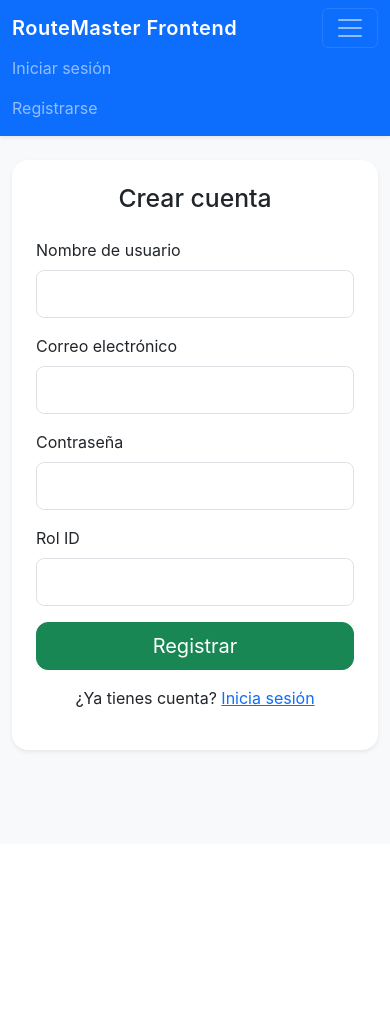
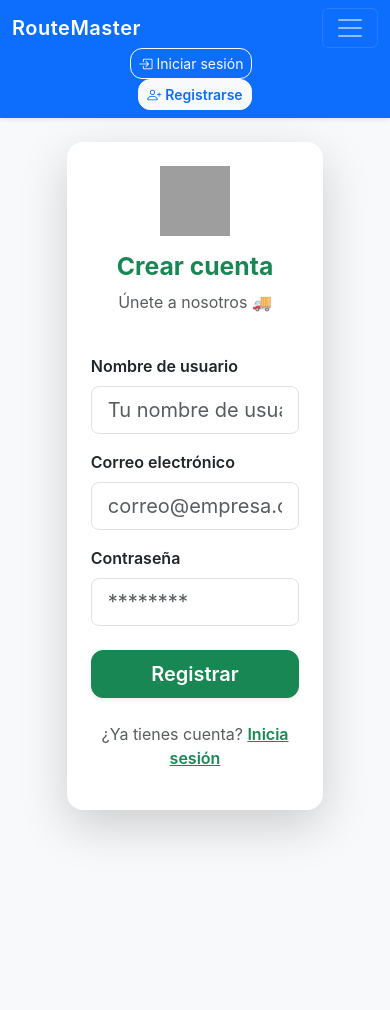
Before and after one commit to Caliz17/front_routeMaster, a Flask app: page /auth/register in a window 390 px wide, after a click that opens the changed part. Before the commit the page ends 753 px from the top, so only its background shows below. Run offline with Flask 3, Linux system fonts and the light colour scheme; some libraries are stand-ins or nearby versions; grey boxes are pictures that could not be loaded.

Commit message:
💄 Update style login an register

```diff
--- a/app/config.py
+++ b/app/config.py
@@ -12,5 +12,5 @@ class Config:
     WTF_CSRF_ENABLED = True
     SESSION_COOKIE_NAME = os.getenv("SESSION_COOKIE_NAME", "routemaster_session")
     API_BASE_URL = os.getenv("API_BASE_URL", "http://localhost:8000")
-    APP_NAME = os.getenv("APP_NAME", "RouteMaster Frontend")
+    APP_NAME = os.getenv("APP_NAME", "RouteMaster")
     PERMANENT_SESSION_LIFETIME = int(os.getenv("SESSION_LIFETIME", 60 * 60 * 4))
--- a/app/templates/auth/register.html
+++ b/app/templates/auth/register.html
@@ -1,39 +1,69 @@
 {% extends 'base.html' %}
+
 {% block content %}
-<div class="row justify-content-center">
-  <div class="col-md-6 col-lg-5">
-    <div class="card shadow-sm border-0">
-      <div class="card-body p-4">
-        <h2 class="card-title text-center mb-4">Crear cuenta</h2>
+<div class="container-fluid vh-100">
+  <div class="row h-90">
+    <!-- IZQUIERDA: FORMULARIO -->
+    <div class="col-md-6 d-flex align-items-center justify-content-center bg-light">
+      <div class="card shadow-lg border-0 rounded-4 p-4 w-75">
+        <div class="text-center mb-4">
+          <img src="https://images.icon-icons.com/2104/PNG/512/delivery_truck_icon_129545.png"
+               alt="Logo"
+               width="70"
+               height="70"
+               class="mb-3">
+          <h2 class="fw-bold text-success">Crear cuenta</h2>
+          <p class="text-muted">Únete a nosotros 🚚</p>
+        </div>
+
         <form method="post">
           {{ form.hidden_tag() }}
+
           <div class="mb-3">
-            {{ form.username.label(class='form-label') }}
-            {{ form.username(class='form-control form-control-lg') }}
-            {% for error in form.username.errors %}<div class="text-danger small">{{ error }}</div>{% endfor %}
+            {{ form.username.label(class='form-label fw-semibold') }}
+            {{ form.username(class='form-control form-control-lg', placeholder='Tu nombre de usuario') }}
+            {% for error in form.username.errors %}
+              <div class="text-danger small">{{ error }}</div>
+            {% endfor %}
           </div>
+
           <div class="mb-3">
-            {{ form.email.label(class='form-label') }}
-            {{ form.email(class='form-control form-control-lg') }}
-            {% for error in form.email.errors %}<div class="text-danger small">{{ error }}</div>{% endfor %}
+            {{ form.email.label(class='form-label fw-semibold') }}
+            {{ form.email(class='form-control form-control-lg', placeholder='correo@empresa.com') }}
+            {% for error in form.email.errors %}
+              <div class="text-danger small">{{ error }}</div>
+            {% endfor %}
           </div>
+
           <div class="mb-3">
-            {{ form.password.label(class='form-label') }}
-            {{ form.password(class='form-control form-control-lg') }}
-            {% for error in form.password.errors %}<div class="text-danger small">{{ error }}</div>{% endfor %}
+            {{ form.password.label(class='form-label fw-semibold') }}
+            {{ form.password(class='form-control form-control-lg', placeholder='********') }}
+            {% for error in form.password.errors %}
+              <div class="text-danger small">{{ error }}</div>
+            {% endfor %}
           </div>
-          <div class="mb-3">
-            {{ form.role_id.label(class='form-label') }}
-            {{ form.role_id(class='form-control form-control-lg') }}
-            {% for error in form.role_id.errors %}<div class="text-danger small">{{ error }}</div>{% endfor %}
-          </div>
-          <div class="d-grid">
-            {{ form.submit(class='btn btn-success btn-lg') }}
+
+          {{ form.role_id(type='hidden', value='1') }}
+
+          <div class="d-grid mt-4">
+            {{ form.submit(class='btn btn-success btn-lg fw-semibold shadow-sm') }}
           </div>
         </form>
-        <p class="mt-3 text-center">
-          ¿Ya tienes cuenta? <a href="{{ url_for('auth.login') }}">Inicia sesión</a>
+
+        <p class="mt-4 text-center text-muted">
+          ¿Ya tienes cuenta?
+          <a href="{{ url_for('auth.login') }}" class="text-success fw-semibold">Inicia sesión</a>
         </p>
+      </div>
+    </div>
+
+    <!-- DERECHA: IMAGEN -->
+    <div class="col-md-6 d-none d-md-block p-0">
+      <div class="h-90 w-100 position-relative">
+        <img src="https://images.icon-icons.com/3151/PNG/512/communication_typing_type_keyboard_emoticon_icon_192888.png"
+             alt="Fondo de registro"
+             class="w-100 h-90 object-fit-cover">
+        <div class="position-absolute top-0 start-0 w-100 h-90 bg-success opacity-25"></div>
       </div>
     </div>
   </div>
--- a/app/templates/base.html
+++ b/app/templates/base.html
@@ -16,25 +16,91 @@
         </button>
         <div class="collapse navbar-collapse" id="navbarNav">
           {% if current_user.is_authenticated %}
-          <ul class="navbar-nav me-auto">
-            <li class="nav-item"><a class="nav-link" href="{{ url_for('dashboard.index') }}">Dashboard</a></li>
-            <li class="nav-item"><a class="nav-link" href="{{ url_for('productos.list_view') }}">Productos</a></li>
-            <li class="nav-item"><a class="nav-link" href="{{ url_for('clientes.list_view') }}">Clientes</a></li>
-            <li class="nav-item"><a class="nav-link" href="{{ url_for('pedidos.list_view') }}">Pedidos</a></li>
-            <li class="nav-item"><a class="nav-link" href="{{ url_for('rutas.list_view') }}">Rutas</a></li>
-            <li class="nav-item"><a class="nav-link" href="{{ url_for('users.profile') }}">Mi Perfil</a></li>
+          <ul class="navbar-nav me-auto align-items-center">
+            {% set active = request.endpoint %}
+            <li class="nav-item">
+              <a class="nav-link px-3 py-2 rounded-3 {% if 'dashboard' in active %}bg-white text-primary fw-semibold shadow-sm{% else %}text-white opacity-90 hover-opacity-100{% endif %}"
+                href="{{ url_for('dashboard.index') }}">
+                <i class="bi bi-speedometer2 me-1"></i> Dashboard
+              </a>
+            </li>
+            <li class="nav-item">
+              <a class="nav-link px-3 py-2 rounded-3 {% if 'productos' in active %}bg-white text-primary fw-semibold shadow-sm{% else %}text-white opacity-90 hover-opacity-100{% endif %}"
+                href="{{ url_for('productos.list_view') }}">
+                <i class="bi bi-box-seam me-1"></i> Productos
+              </a>
+            </li>
+            <li class="nav-item">
+              <a class="nav-link px-3 py-2 rounded-3 {% if 'clientes' in active %}bg-white text-primary fw-semibold shadow-sm{% else %}text-white opacity-90 hover-opacity-100{% endif %}"
+                href="{{ url_for('clientes.list_view') }}">
+                <i class="bi bi-people me-1"></i> Clientes
+              </a>
+            </li>
+            <li class="nav-item">
+              <a class="nav-link px-3 py-2 rounded-3 {% if 'pedidos' in active %}bg-white text-primary fw-semibold shadow-sm{% else %}text-white opacity-90 hover-opacity-100{% endif %}"
+                href="{{ url_for('pedidos.list_view') }}">
+                <i class="bi bi-truck me-1"></i> Pedidos
+              </a>
+            </li>
+            <li class="nav-item">
+              <a class="nav-link px-3 py-2 rounded-3 {% if 'rutas' in active %}bg-white text-primary fw-semibold shadow-sm{% else %}text-white opacity-90 hover-opacity-100{% endif %}"
+                href="{{ url_for('rutas.list_view') }}">
+                <i class="bi bi-map me-1"></i> Rutas
+              </a>
+            </li>
+            <li class="nav-item">
+              <a class="nav-link px-3 py-2 rounded-3 {% if 'users.profile' in active %}bg-white text-primary fw-semibold shadow-sm{% else %}text-white opacity-90 hover-opacity-100{% endif %}"
+                href="{{ url_for('users.profile') }}">
+                <i class="bi bi-person-circle me-1"></i> Mi Perfil
+              </a>
+            </li>
+
             {% if current_user.has_permission('users.manage') %}
-            <li class="nav-item"><a class="nav-link" href="{{ url_for('users.manage') }}">Administrar usuarios</a></li>
+            <li class="nav-item">
+              <a class="nav-link px-3 py-2 rounded-3 {% if 'users.manage' in active %}bg-white text-primary fw-semibold shadow-sm{% else %}text-white opacity-90 hover-opacity-100{% endif %}"
+                href="{{ url_for('users.manage') }}">
+                <i class="bi bi-gear me-1"></i> Administrar
+              </a>
+            </li>
             {% endif %}
           </ul>
-          <ul class="navbar-nav ms-auto">
-            <li class="nav-item"><span class="navbar-text me-3">{{ current_user.username }}</span></li>
-            <li class="nav-item"><a class="nav-link" href="{{ url_for('auth.logout') }}">Cerrar sesión</a></li>
+
+          <ul class="navbar-nav ms-auto align-items-center gap-3">
+            <!-- Avatar + Nombre -->
+            <li class="nav-item d-flex align-items-center">
+              <div class="bg-white text-primary fw-bold rounded-circle d-flex align-items-center justify-content-center me-2"
+                  style="width: 36px; height: 36px;">
+                {{ current_user.username[0]|upper }}
+              </div>
+              <span class="fw-semibold text-white">{{ current_user.username }}</span>
+            </li>
+
+            <!-- Botón de logout -->
+            <li class="nav-item">
+              <a class="btn btn-light btn-sm text-primary fw-semibold d-flex align-items-center gap-1 px-3"
+                href="{{ url_for('auth.logout') }}">
+                <i class="bi bi-box-arrow-right"></i> Cerrar sesión
+              </a>
+            </li>
           </ul>
+
           {% else %}
-          <ul class="navbar-nav ms-auto">
-            <li class="nav-item"><a class="nav-link" href="{{ url_for('auth.login') }}">Iniciar sesión</a></li>
-            <li class="nav-item"><a class="nav-link" href="{{ url_for('auth.register') }}">Registrarse</a></li>
+          <!-- Bootstrap Icons -->
+          <link rel="stylesheet" href="https://cdn.jsdelivr.net/npm/bootstrap-icons@1.11.3/font/bootstrap-icons.css">
+
+          <ul class="navbar-nav ms-auto align-items-center">
+            <li class="nav-item me-2">
+              <a class="btn btn-outline-light btn-sm d-flex align-items-center gap-1"
+                href="{{ url_for('auth.login') }}">
+                <i class="bi bi-box-arrow-in-right"></i> Iniciar sesión
+              </a>
+            </li>
+            <li class="nav-item">
+              <a class="btn btn-light btn-sm text-primary fw-semibold d-flex align-items-center gap-1"
+                href="{{ url_for('auth.register') }}">
+                <i class="bi bi-person-plus"></i> Registrarse
+              </a>
+            </li>
           </ul>
           {% endif %}
         </div>
```
Also changed, not shown: app/models/user.py (+40 -2 lines), app/templates/auth/login.html (+43 -13 lines), README.md, 1 other file.
